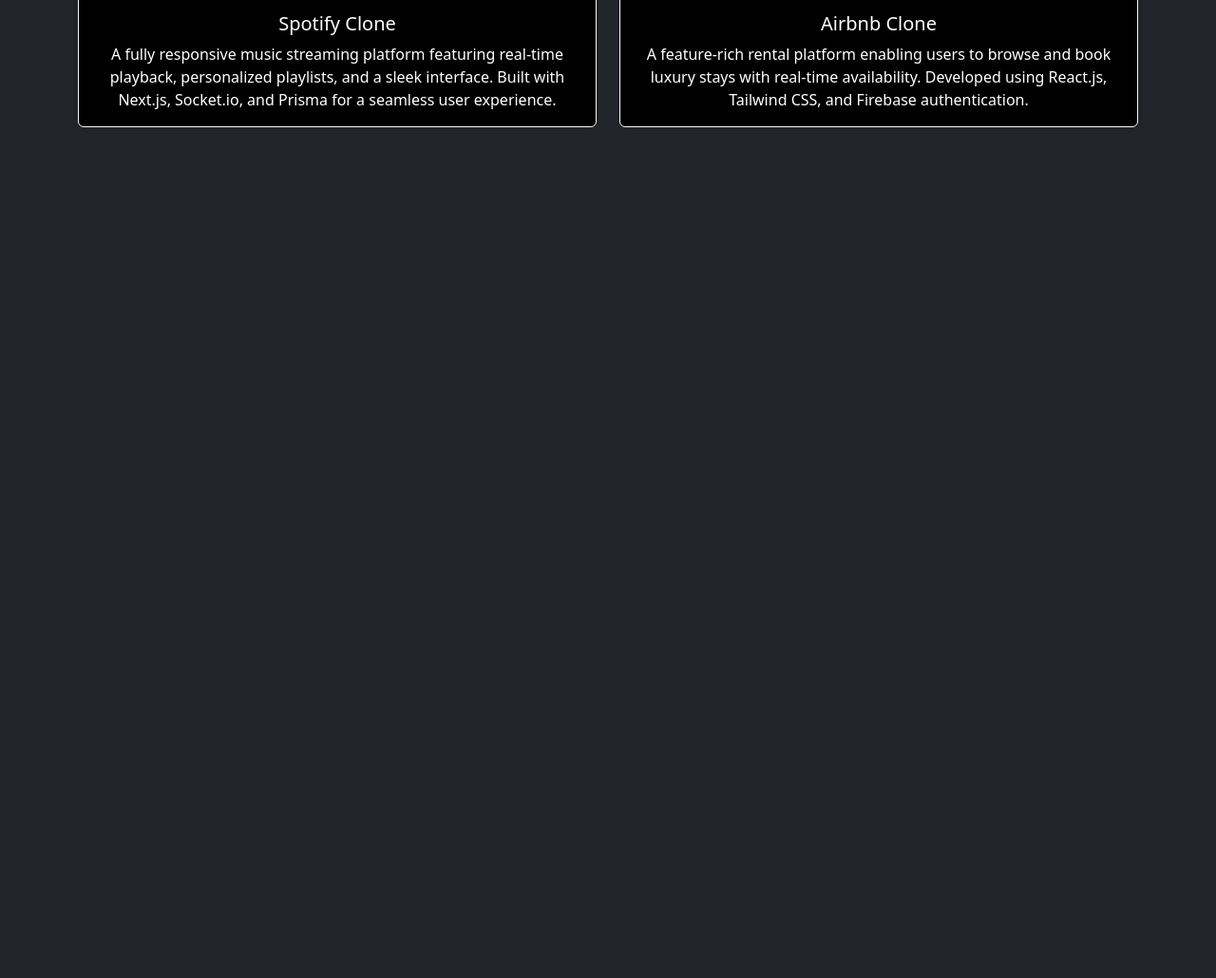
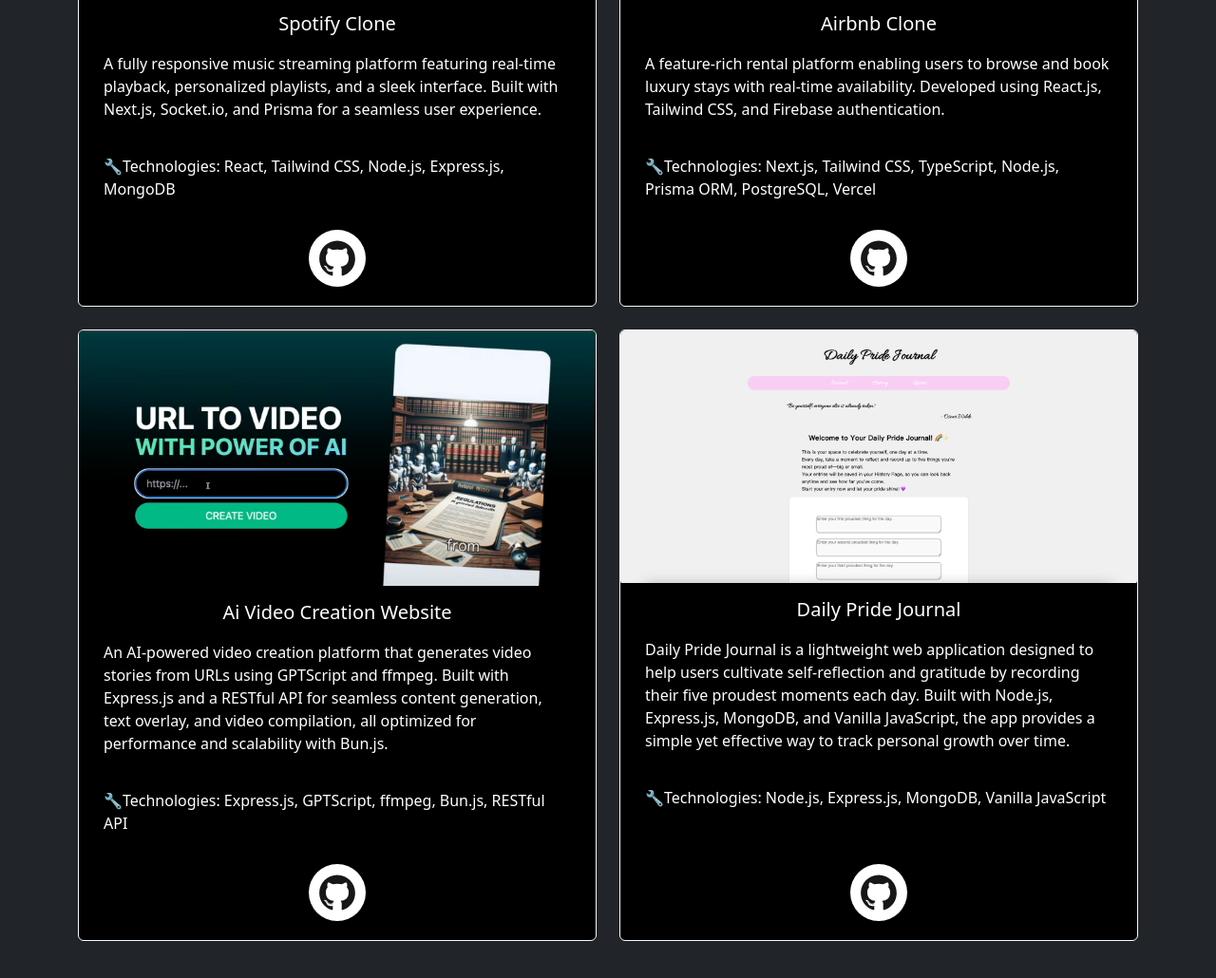
Before and after one commit to masonwangmason/personal-website, a website: page projects.html in a window 1280 px wide. Shown: the part 640-1670 px from the top of the page at 95% size. Before the commit the page ends 822 px from the top, so only its background shows below. Drawn offline with nearby package versions, Linux system fonts and the light colour scheme.

Commit message:
update project section/ add links

```diff
--- a/assets/css/styles.css
+++ b/assets/css/styles.css
@@ -67,3 +67,32 @@
 .back-to-top:hover {
   background-color: #444;
 }
+
+.github-button-container {
+  display: flex;
+  justify-content: center; /* Centers horizontally */
+  align-items: center; /* Centers vertically (if needed) */
+}
+
+.github-button {
+  background-color: white;
+  width: 60px;
+  margin-top: 5px;
+  margin-bottom: 20px;
+  border-radius: 100%;
+  display: flex; /* Makes sure image is centered inside */
+  justify-content: center;
+  align-items: center;
+  padding: 10px;
+}
+
+.github-link {
+  border-radius: 100%;
+  width: 40px; /* Adjust size as needed */
+  height: 40px;
+}
+
+.card-text{
+  text-align: left;
+  padding: 10px;
+}
--- a/projects.html
+++ b/projects.html
@@ -39,11 +39,13 @@
           <!-- Project Card 1 -->
           <div class="col">
             <div class="card h-100 bg-black border-light text-white">
+
               <img
                 src="assets/img/projects/spotify-clone.png"
                 class="card-img-top"
                 alt="Project 1"
               />
+
               <div class="card-body">
                 <h5 class="card-title">Spotify Clone</h5>
                 <p class="card-text">
@@ -52,6 +54,15 @@
                   interface. Built with Next.js, Socket.io, and Prisma for a
                   seamless user experience.
                 </p>
+                <p class="card-text">
+                  🔧Technologies: React, Tailwind CSS, Node.js, Express.js, MongoDB
+                </p>
+              </div>
+
+              <div class="github-button-container">
+                <a href="https://github.com/masonwangmason/Music-Streaming-Website" class="github-button">
+                  <img src="./assets/img/gitHubLogo.svg" alt="github-link" class="github-link">
+                </a>
               </div>
             </div>
           </div>
@@ -70,6 +81,64 @@
                   book luxury stays with real-time availability. Developed using
                   React.js, Tailwind CSS, and Firebase authentication.
                 </p>
+                <p class="card-text">
+                  🔧Technologies: Next.js, Tailwind CSS, TypeScript, Node.js, Prisma ORM, PostgreSQL, Vercel
+                </p>
+              </div>
+              <div class="github-button-container">
+                <a href="https://github.com/masonwangmason/Music-Streaming-Website" class="github-button">
+                  <img src="./assets/img/gitHubLogo.svg" alt="github-link" class="github-link">
+                </a>
+              </div>
+            </div>
+          </div>
+
+          <!-- Project Card 3 -->
+          <div class="col">
+            <div class="card h-100 bg-black border-light text-white">
+              <img
+                src="assets/img/projects/ai-video-creation-website.png"
+                class="card-img-top"
+                alt="Project 3"
+              />
+              <div class="card-body">
+                <h5 class="card-title">Ai Video Creation Website</h5>
+                <p class="card-text">
+                  An AI-powered video creation platform that generates video stories from URLs using GPTScript and ffmpeg. Built with Express.js and a RESTful API for seamless content generation, text overlay, and video compilation, all optimized for performance and scalability with Bun.js.
+                </p>
+                <p class="card-text">
+                  🔧Technologies: Express.js, GPTScript, ffmpeg, Bun.js, RESTful API
+                </p>
+              </div>
+              <div class="github-button-container">
+                <a href="https://github.com/masonwangmason/ai-video-creation-website" class="github-button">
+                  <img src="./assets/img/gitHubLogo.svg" alt="github-link" class="github-link">
+                </a>
+              </div>
+            </div>
+          </div>
+
+          <!-- Project Card 4 -->
+          <div class="col">
+            <div class="card h-100 bg-black border-light text-white">
+              <img
+                src="assets/img/projects/daily-pride-journal.png"
+                class="card-img-top"
+                alt="Project 4"
+              />
+              <div class="card-body">
+                <h5 class="card-title">Daily Pride Journal</h5>
+                <p class="card-text">
+                  Daily Pride Journal is a lightweight web application designed to help users cultivate self-reflection and gratitude by recording their five proudest moments each day. Built with Node.js, Express.js, MongoDB, and Vanilla JavaScript, the app provides a simple yet effective way to track personal growth over time.
+                </p>
+                <p class="card-text">
+                  🔧Technologies: Node.js, Express.js, MongoDB, Vanilla JavaScript
+                </p>
+              </div>
+              <div class="github-button-container">
+                <a href="https://github.com/masonwangmason/Daily-Pride-Journal" class="github-button">
+                  <img src="./assets/img/gitHubLogo.svg" alt="github-link" class="github-link">
+                </a>
               </div>
             </div>
           </div>
```
Also changed, not shown: assets/img/projects/ai-video-creation-website.png (added), assets/img/projects/daily-pride-journal.png (added).
